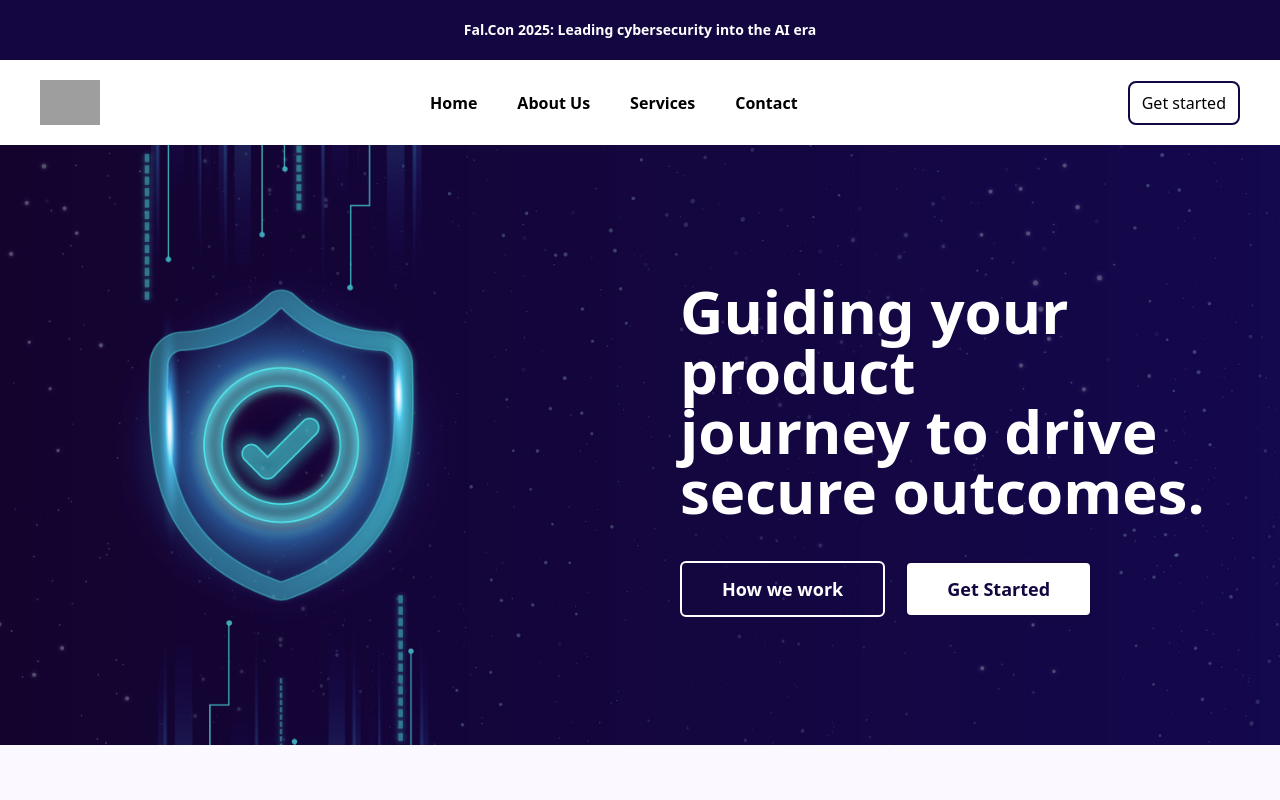
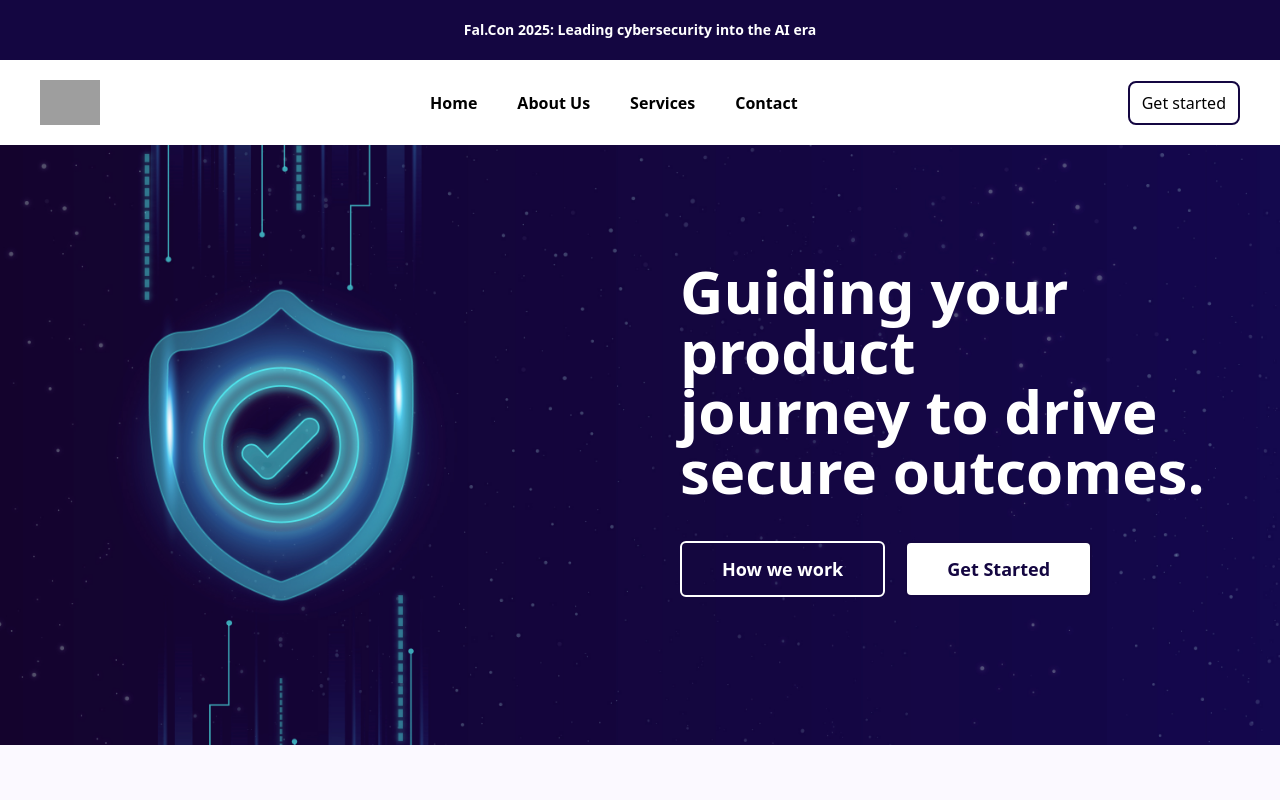
Before and after one commit to Yemezzy/Recovery-web, a React (Vite) app: page / in a window 1280 px wide. Shown: the top 800 px of the page. Built offline with nearby package versions, Linux system fonts and the light colour scheme; grey boxes are pictures that could not be loaded.

Commit message:
first commit

```diff
--- a/src/pages/Home.jsx
+++ b/src/pages/Home.jsx
@@ -16,7 +16,7 @@ const Home = () => {
         <section></section>
         <section>
           {" "}
-          <p className="md:text-6xl text-3xl font-bold text-white pt-24 md:m-10 m-5">
+          <p className="md:text-6xl text-3xl font-bold text-white md:pt-24 pt-18 md:m-10 m-5 mt-0 md:mt-5">
             Guiding your product <br /> journey to drive <br />
             secure outcomes.
           </p>
```
